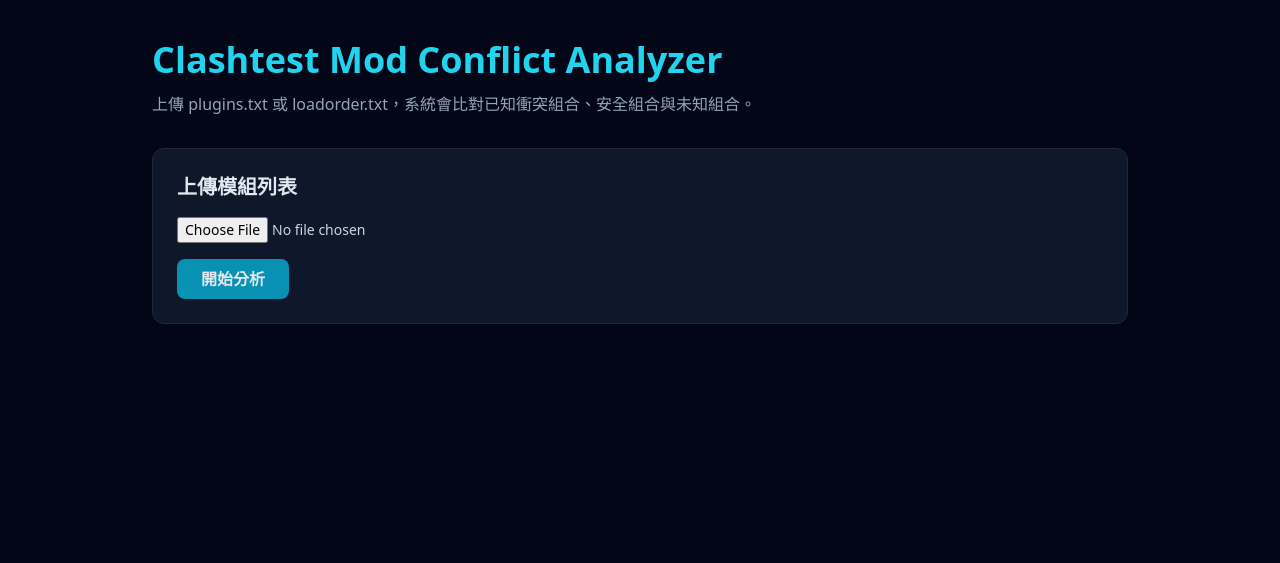
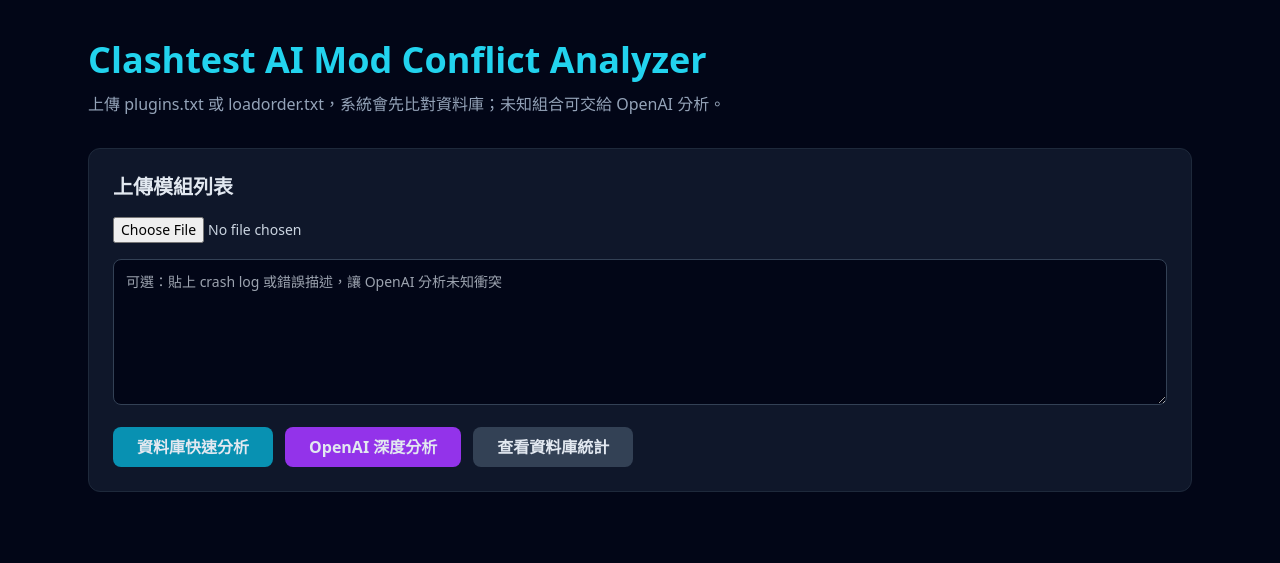
Before and after one commit to mattkalo/ModCrash, a Flask app: page / in a window 1280 px wide. Shown: the top 563 px of the page. Run offline with Flask 3, Linux system fonts and the light colour scheme; some libraries are stand-ins or nearby versions.

Commit message:
Update index.html

```diff
--- a/templates/index.html
+++ b/templates/index.html
@@ -2,37 +2,47 @@
 <html lang="zh-TW">
 <head>
     <meta charset="UTF-8">
-    <title>Clashtest Mod Conflict Analyzer</title>
+    <title>Clashtest AI Mod Conflict Analyzer</title>
     <script src="https://cdn.tailwindcss.com"></script>
 </head>
 
 <body class="bg-slate-950 text-slate-200 min-h-screen">
 
-<div class="max-w-5xl mx-auto px-6 py-10">
+<div class="max-w-6xl mx-auto px-6 py-10">
 
     <h1 class="text-4xl font-bold text-cyan-400 mb-3">
-        Clashtest Mod Conflict Analyzer
+        Clashtest AI Mod Conflict Analyzer
     </h1>
 
     <p class="text-slate-400 mb-8">
-        上傳 plugins.txt 或 loadorder.txt，系統會比對已知衝突組合、安全組合與未知組合。
+        上傳 plugins.txt 或 loadorder.txt，系統會先比對資料庫；未知組合可交給 OpenAI 分析。
     </p>
 
     <div class="bg-slate-900 border border-slate-800 rounded-xl p-6 mb-8">
         <h2 class="text-xl font-bold mb-4">上傳模組列表</h2>
 
-        <input
-            type="file"
-            id="fileInput"
-            class="block w-full text-sm text-slate-300 mb-4"
-        >
+        <input type="file" id="fileInput" class="block w-full text-sm text-slate-300 mb-4">
 
-        <button
-            onclick="analyzeFile()"
-            class="bg-cyan-600 hover:bg-cyan-500 px-6 py-2 rounded-lg font-bold"
-        >
-            開始分析
-        </button>
+        <textarea
+            id="crashLogInput"
+            rows="6"
+            placeholder="可選：貼上 crash log 或錯誤描述，讓 OpenAI 分析未知衝突"
+            class="w-full bg-slate-950 border border-slate-700 rounded-lg p-3 text-sm text-slate-200 mb-4"
+        ></textarea>
+
+        <div class="flex flex-wrap gap-3">
+            <button onclick="analyzeFile()" class="bg-cyan-600 hover:bg-cyan-500 px-6 py-2 rounded-lg font-bold">
+                資料庫快速分析
+            </button>
+
+            <button onclick="aiAnalyzeFile()" class="bg-purple-600 hover:bg-purple-500 px-6 py-2 rounded-lg font-bold">
+                OpenAI 深度分析
+            </button>
+
+            <button onclick="loadStats()" class="bg-slate-700 hover:bg-slate-600 px-6 py-2 rounded-lg font-bold">
+                查看資料庫統計
+            </button>
+        </div>
     </div>
 
     <div id="summary" class="grid grid-cols-1 md:grid-cols-3 gap-4 mb-8 hidden">
@@ -52,15 +62,29 @@
         </div>
     </div>
 
+    <div id="aiResult" class="hidden bg-purple-950/30 border border-purple-800 rounded-xl p-6 mb-8"></div>
+
     <div id="results" class="space-y-4"></div>
 
 </div>
 
 <script>
+function escapeHtml(text) {
+    return String(text)
+        .replaceAll("&", "&amp;")
+        .replaceAll("<", "&lt;")
+        .replaceAll(">", "&gt;")
+        .replaceAll('"', "&quot;")
+        .replaceAll("'", "&#039;");
+}
+
 async function analyzeFile() {
     const fileInput = document.getElementById("fileInput");
     const resultsDiv = document.getElementById("results");
     const summary = document.getElementById("summary");
+    const aiResult = document.getElementById("aiResult");
+
+    aiResult.classList.add("hidden");
 
     if (!fileInput.files.length) {
         alert("請先選擇 plugins.txt 或 loadorder.txt");
@@ -72,7 +96,7 @@ async function analyzeFile() {
 
     resultsDiv.innerHTML = `
         <div class="bg-slate-900 border border-slate-800 rounded-lg p-4">
-            分析中...
+            資料庫分析中...
         </div>
     `;
 
@@ -83,13 +107,94 @@ async function analyzeFile() {
 
     const data = await response.json();
 
+    if (data.error) {
+        alert(data.error);
+        return;
+    }
+
+    renderResults(data.results);
+    summary.classList.remove("hidden");
+}
+
+async function aiAnalyzeFile() {
+    const fileInput = document.getElementById("fileInput");
+    const crashLogInput = document.getElementById("crashLogInput");
+    const aiResult = document.getElementById("aiResult");
+
+    if (!fileInput.files.length) {
+        alert("請先選擇 plugins.txt 或 loadorder.txt");
+        return;
+    }
+
+    const formData = new FormData();
+    formData.append("file", fileInput.files[0]);
+    formData.append("crash_log", crashLogInput.value);
+
+    aiResult.classList.remove("hidden");
+    aiResult.innerHTML = `<p class="text-purple-300 font-bold">OpenAI 分析中...</p>`;
+
+    const response = await fetch("/ai_analyze", {
+        method: "POST",
+        body: formData
+    });
+
+    const data = await response.json();
+
+    if (data.error) {
+        aiResult.innerHTML = `<p class="text-red-400">${escapeHtml(data.error)}</p>`;
+        return;
+    }
+
+    const result = data.ai_result;
+    const conflicts = result.likely_conflicts || [];
+
+    aiResult.innerHTML = `
+        <h2 class="text-2xl font-bold text-purple-300 mb-3">OpenAI 分析結果</h2>
+
+        <p class="text-slate-300 mb-4">
+            <strong>整體風險：</strong>${escapeHtml(result.overall_risk || "Unknown")}
+        </p>
+
+        <p class="text-slate-400 mb-6">
+            ${escapeHtml(result.summary || "")}
+        </p>
+
+        <div class="space-y-4">
+            ${conflicts.map(item => `
+                <div class="bg-slate-950 border border-purple-800 rounded-lg p-4">
+                    <h3 class="font-bold text-purple-300 mb-2">
+                        ${escapeHtml(item.module_a)} + ${escapeHtml(item.module_b)}
+                    </h3>
+
+                    <p class="text-sm text-slate-300">
+                        類型：${escapeHtml(item.conflict_type)}
+                        風險：${escapeHtml(item.risk)}
+                        信心：${escapeHtml(item.confidence_score)}
+                    </p>
+
+                    <p class="text-sm text-slate-400 mt-2">
+                        原因：${escapeHtml(item.reason)}
+                    </p>
+
+                    <p class="text-sm text-slate-400 mt-2">
+                        建議：${escapeHtml(item.suggestion)}
+                    </p>
+                </div>
+            `).join("")}
+        </div>
+    `;
+}
+
+function renderResults(results) {
+    const resultsDiv = document.getElementById("results");
+
     let conflictCount = 0;
     let safeCount = 0;
     let unknownCount = 0;
 
     resultsDiv.innerHTML = "";
 
-    data.results.forEach(item => {
+    results.forEach(item => {
         let color = "slate";
         let label = "未知組合";
 
@@ -115,27 +220,28 @@ async function analyzeFile() {
                 </div>
 
                 <p class="text-sm text-slate-300">
-                    <strong>${item.module_a}</strong>
+                    <strong>${escapeHtml(item.module_a)}</strong>
                     <span class="text-slate-500"> + </span>
-                    <strong>${item.module_b}</strong>
+                    <strong>${escapeHtml(item.module_b)}</strong>
                 </p>
 
                 <p class="text-sm text-slate-400 mt-2">
-                    類型：${item.conflict_type}
-                    風險：${item.risk}
+                    類型：${escapeHtml(item.conflict_type)}
+                    風險：${escapeHtml(item.risk)}
                     回報次數：${item.report_count}
+                    來源：${escapeHtml(item.source)}
                 </p>
 
                 <div class="mt-3 flex gap-2">
                     <button
-                        onclick="reportSafe('${item.module_a}', '${item.module_b}')"
+                        onclick="reportSafe('${escapeHtml(item.module_a)}', '${escapeHtml(item.module_b)}')"
                         class="bg-emerald-700 hover:bg-emerald-600 text-white px-3 py-1 rounded text-sm"
                     >
                         回報正常
                     </button>
 
                     <button
-                        onclick="reportConflict('${item.module_a}', '${item.module_b}')"
+                        onclick="reportConflict('${escapeHtml(item.module_a)}', '${escapeHtml(item.module_b)}')"
                         class="bg-red-700 hover:bg-red-600 text-white px-3 py-1 rounded text-sm"
                     >
                         回報衝突
@@ -148,16 +254,12 @@ async function analyzeFile() {
     document.getElementById("conflictCount").innerText = conflictCount;
     document.getElementById("safeCount").innerText = safeCount;
     document.getElementById("unknownCount").innerText = unknownCount;
-
-    summary.classList.remove("hidden");
 }
 
 async function reportSafe(moduleA, moduleB) {
     const response = await fetch("/report_safe", {
         method: "POST",
-        headers: {
-            "Content-Type": "application/json"
-        },
+        headers: {"Content-Type": "application/json"},
         body: JSON.stringify({
             module_a: moduleA,
             module_b: moduleB
@@ -169,23 +271,67 @@ async function reportSafe(moduleA, moduleB) {
 }
 
 async function reportConflict(moduleA, moduleB) {
-    const crashLog = prompt("可貼上 crash log 或錯誤描述，沒有也可以空白：");
+    const conflictType = prompt("請輸入衝突類型，例如 Script Override / Skeleton Conflict：", "Unknown Conflict");
+    const risk = prompt("請輸入風險等級 High / Medium / Low：", "Medium");
 
     const response = await fetch("/report_conflict", {
         method: "POST",
-        headers: {
-            "Content-Type": "application/json"
-        },
+        headers: {"Content-Type": "application/json"},
         body: JSON.stringify({
             module_a: moduleA,
             module_b: moduleB,
-            crash_log: crashLog || ""
+            conflict_type: conflictType || "Unknown Conflict",
+            risk: risk || "Medium"
         })
     });
 
     const data = await response.json();
     alert(data.message);
 }
+
+async function loadStats() {
+    const resultsDiv = document.getElementById("results");
+
+    resultsDiv.innerHTML = `
+        <div class="bg-slate-900 border border-slate-800 rounded-lg p-4">
+            載入統計中...
+        </div>
+    `;
+
+    const response = await fetch("/stats");
+    const data = await response.json();
+
+    resultsDiv.innerHTML = `
+        <h2 class="text-2xl font-bold text-cyan-400 mb-4">衝突資料庫</h2>
+        ${data.conflict_rules.map(item => `
+            <div class="bg-slate-900 border border-red-800 rounded-lg p-4 mb-3">
+                <h3 class="font-bold text-red-400">
+                    ${escapeHtml(item.module_a)} + ${escapeHtml(item.module_b)}
+                </h3>
+                <p class="text-sm text-slate-400">
+                    類型：${escapeHtml(item.type)}
+                    風險：${escapeHtml(item.risk)}
+                    回報：${item.report_count}
+                    信任：${item.confidence_score}
+                    來源：${escapeHtml(item.source)}
+                </p>
+            </div>
+        `).join("")}
+
+        <h2 class="text-2xl font-bold text-emerald-400 mt-8 mb-4">安全組合資料庫</h2>
+        ${data.safe_combinations.map(item => `
+            <div class="bg-slate-900 border border-emerald-800 rounded-lg p-4 mb-3">
+                <h3 class="font-bold text-emerald-400">
+                    ${escapeHtml(item.module_a)} + ${escapeHtml(item.module_b)}
+                </h3>
+                <p class="text-sm text-slate-400">
+                    回報：${item.report_count}
+                    信任：${item.confidence_score}
+                </p>
+            </div>
+        `).join("")}
+    `;
+}
 </script>
 
 </body>
```
